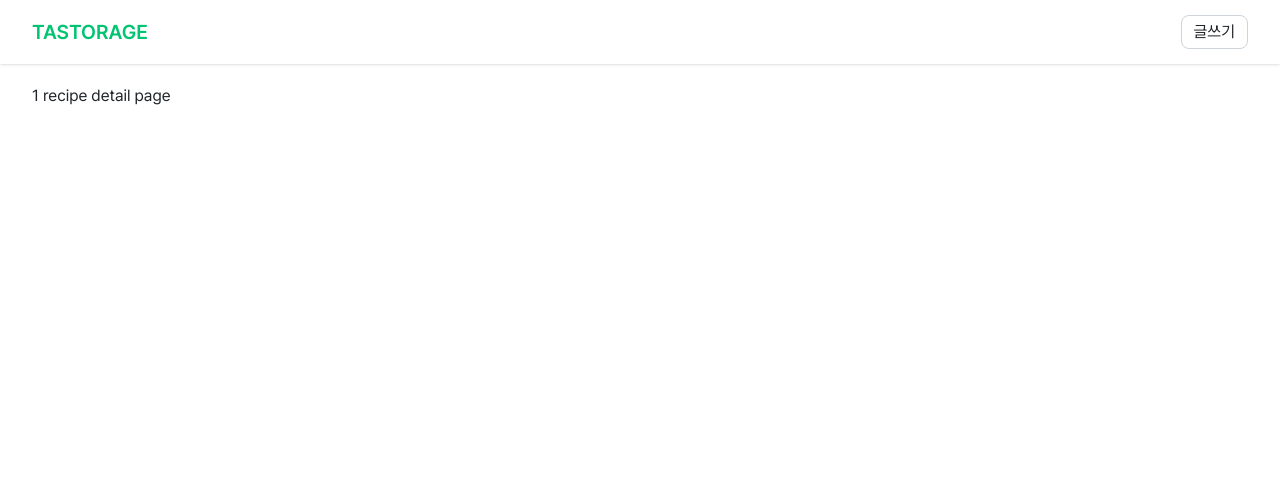
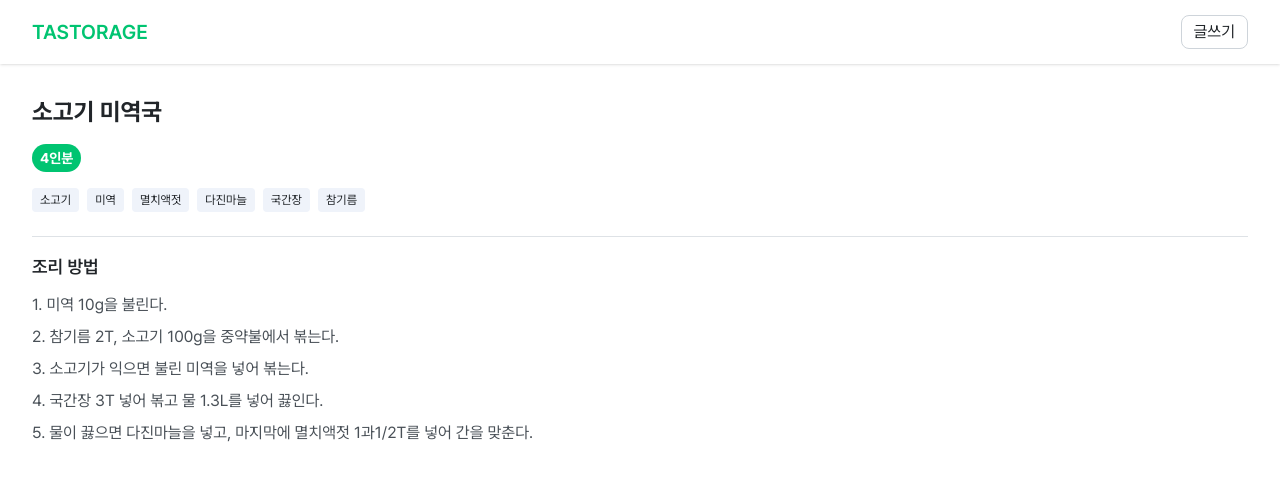
Before and after one commit to Stilllee/tastorage, a Next.js app: page /recipe/1 in a window 1280 px wide. Shown: the top 480 px of the page. Built offline with nearby package versions, Linux system fonts and the light colour scheme.

Commit message:
[feat] 상세 페이지 UI 구현

```diff
--- a/src/app/(with-header)/recipe/[id]/page.tsx
+++ b/src/app/(with-header)/recipe/[id]/page.tsx
@@ -1,3 +1,40 @@
+import IngredientItem from "@/app/components/IngredientItem";
+import { RecipeData } from "@/types";
+
+const recipe: RecipeData = {
+  id: 2,
+  title: "소고기 미역국",
+  servings: 4,
+  ingredient: ["소고기", "미역", "멸치액젓", "다진마늘", "국간장", "참기름"],
+  directions:
+    "1. 미역 10g을 불린다.\n2. 참기름 2T, 소고기 100g을 중약불에서 볶는다.\n3. 소고기가 익으면 불린 미역을 넣어 볶는다.\n4. 국간장 3T 넣어 볶고 물 1.3L를 넣어 끓인다.\n5. 물이 끓으면 다진마늘을 넣고, 마지막에 멸치액젓 1과1/2T를 넣어 간을 맞춘다.",
+};
+
 export default function Page({ params }: { params: { id: string } }) {
-  return <div>{params.id} recipe detail page</div>;
+  const { title, servings, ingredient, directions } = recipe;
+
+  return (
+    <article className="py-3">
+      {/* {params.id} recipe detail page */}
+      <h2 className="text-2xl font-bold">{title}</h2>
+      <span className="my-4 inline-block rounded-full bg-main px-2 py-1 text-sm font-bold text-white">
+        {servings}인분
+      </span>
+      <section>
+        <h3 className="sr-only">재료</h3>
+        <ul className="flex flex-wrap gap-2">
+          {ingredient.map((ing) => (
+            <IngredientItem key={ing} ingredient={ing} />
+          ))}
+        </ul>
+      </section>
+      <hr className="mb-4 mt-6 border-lightGray" />
+      <section>
+        <h3 className="mb-2 text-lg font-semibold">조리 방법</h3>
+        <p className="text-textGray whitespace-pre-line leading-8">
+          {directions}
+        </p>
+      </section>
+    </article>
+  );
 }
--- a/src/app/components/IngredientItem.tsx
+++ b/src/app/components/IngredientItem.tsx
@@ -1,6 +1,6 @@
 export default function IngredientItem({ ingredient }: { ingredient: string }) {
   return (
-    <li className="text-nowrap rounded-[4px] bg-[#eff3fa] px-2 py-1 text-xs">
+    <li className="inline-block text-nowrap rounded-[4px] bg-[#eff3fa] px-2 py-1 text-xs">
       {ingredient}
     </li>
   );
--- a/tailwind.config.ts
+++ b/tailwind.config.ts
@@ -11,6 +11,7 @@ const config: Config = {
       colors: {
         main: "#00C471",
         textBlack: "#212529",
+        textGray: "#495057",
         bgBlack: "#3e4042",
         lightGray: "#dee2e6",
         gray: "#ced4da",
```
